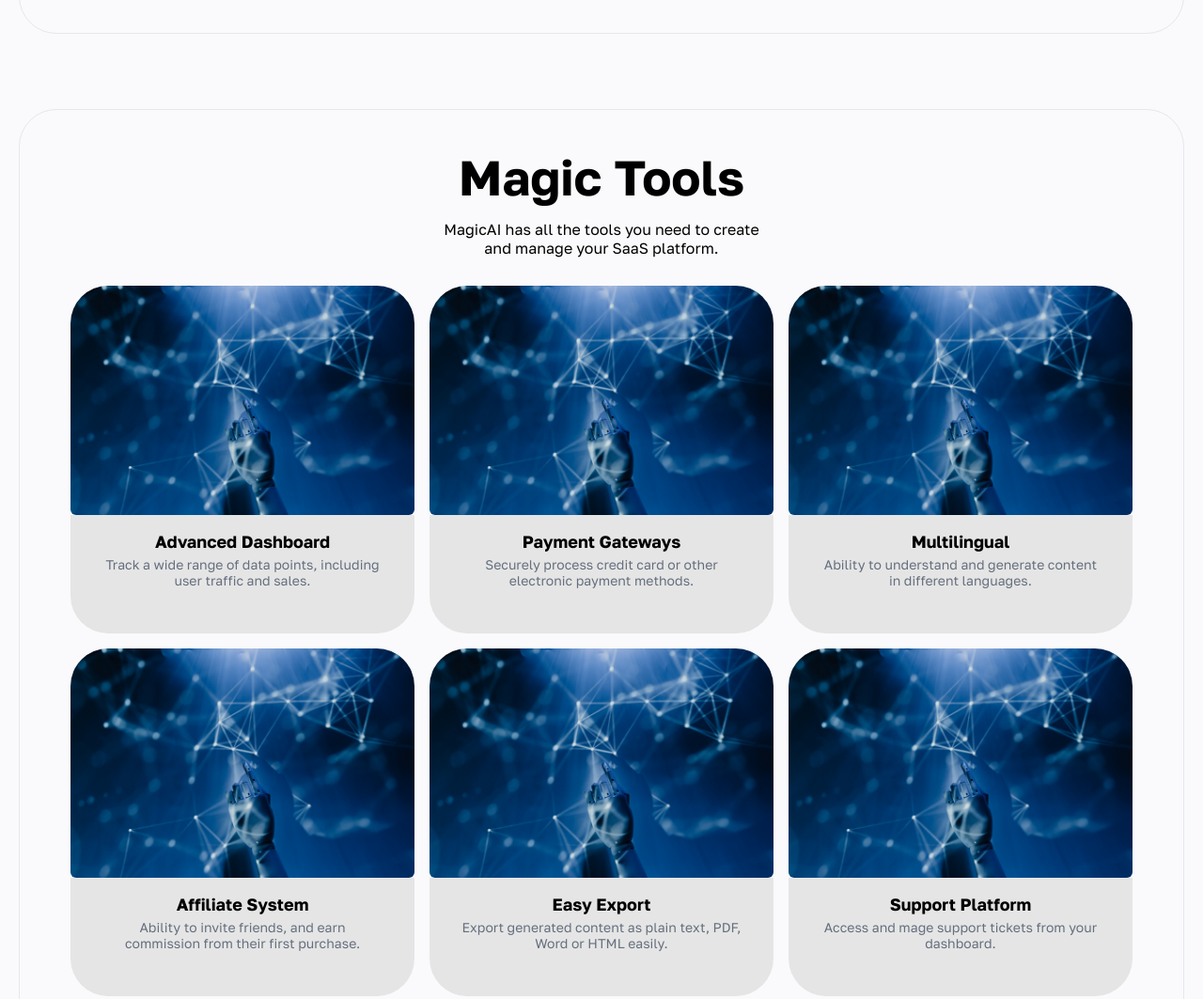
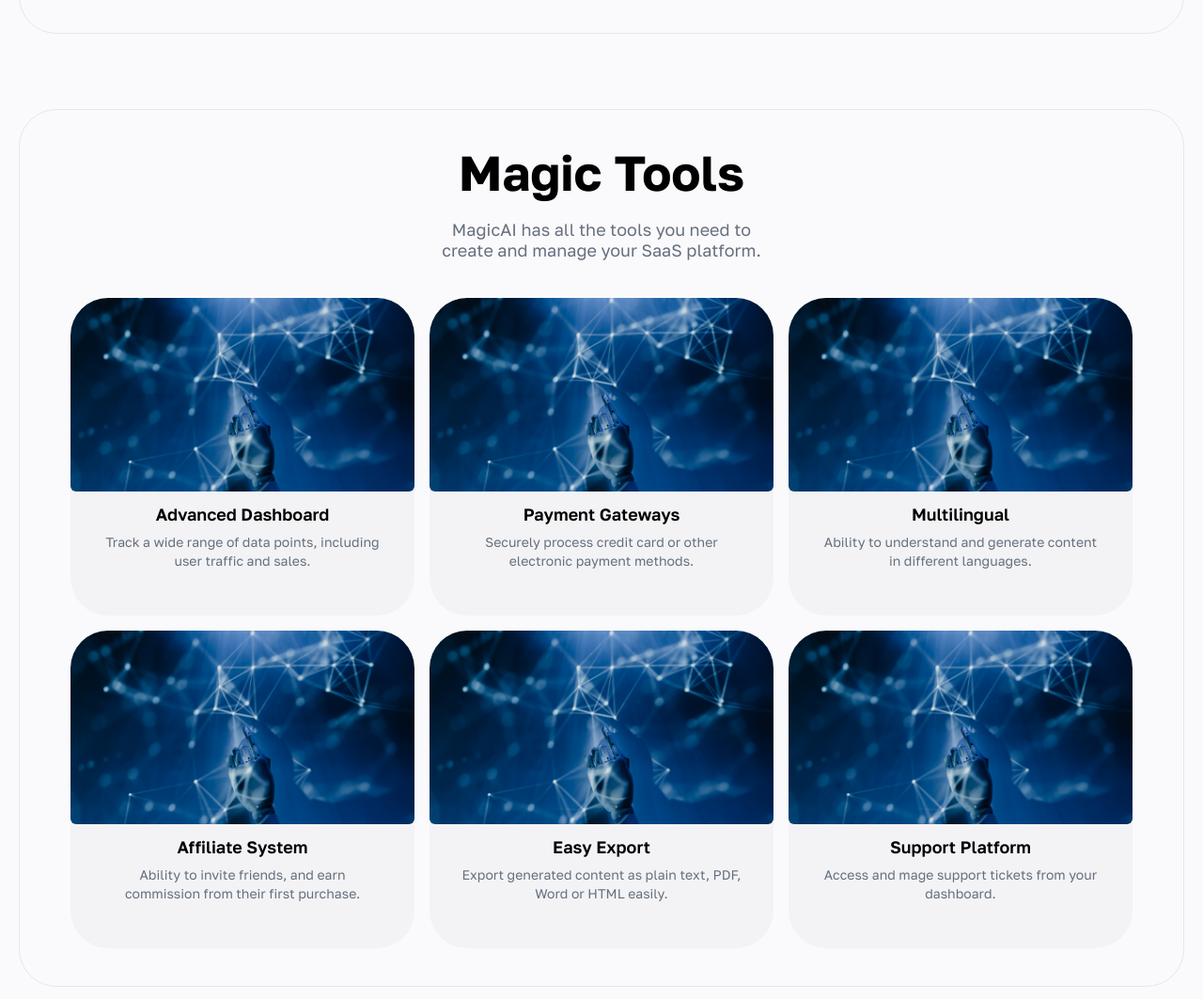
Before and after one commit to Terezie-Mazacova/MagicAI, a website: page index.html in a window 1280 px wide. Shown: the part 3863-4926 px from the top of the page at 94% size. Drawn offline with nearby package versions, Linux system fonts and the light colour scheme.

Commit message:
opravena sekce Magic Tools

```diff
--- a/style.css
+++ b/style.css
@@ -585,27 +585,31 @@
     border: 1px solid #E5E7EB;
     padding: 40px;
     border-radius: 40px;
-    margin-bottom: 80px
+    margin-bottom: 80px;
+    gap: 40px;
 }
 .magic-tools-title {
     display: flex;
     flex-direction: column;
     align-items: center;
     text-align: center;
+    gap: 24px;
 }
 .magic-tools-title h2 {
     display: flex;
     justify-content: center;
-    margin-bottom: 15px;
+    line-height: 52px;
 }
 .magic-tools-title p {
     max-width: 350px;
+    color: rgba(101, 111, 126, 1);
+    font-size: 18px;
+    line-height: 22px;
 }
 .magic-tools {
     display: flex;
     flex-wrap: wrap;
     gap: 16px;
-    margin-top: 30px;
     justify-content: center;
 }
 .magic-tools-list {
@@ -615,15 +619,26 @@
     align-items: center;
     text-align: center;
 }
+.magic-tools-img {
+    width: 100%;
+    height: 0;
+    padding-top: 56.25%;
+    position: relative;
+    overflow: hidden;
+}
 .magic-tools-img img {
-    max-width: 100%;
-    height: auto; /*180px puvodnich a bez max width*/
+    position: absolute;
+    width: 100%;
+    height: 100%;
+    object-fit: cover;
+    top: 0;
+    left: 0;
     border-radius: 40px 40px 6px 6px;
 }
 .magic-tools-items {
     display: flex;
     flex-direction: column;
-    background-color: #e5e5e5;
+    background-color: rgba(243, 243, 245, 1);
     margin-top: -4px;
     padding: 0px 32px 48px 32px;
     border-radius: 0 0 40px 40px;
@@ -631,12 +646,15 @@
     height: 100%;
 }
 .magic-tools-items h4 {
-    margin-top: 17px;
-    margin-bottom: 5px;
+    margin-top: 16px;
+    margin-bottom: 8px;
+    line-height: 24px;
+    font-weight: 600;
 }
 .magic-tools-items p {
     color: #656F7E;
     font-size: 14px;
+    line-height: 20px;
 }
 
 /*So, how does it work?*/
```
